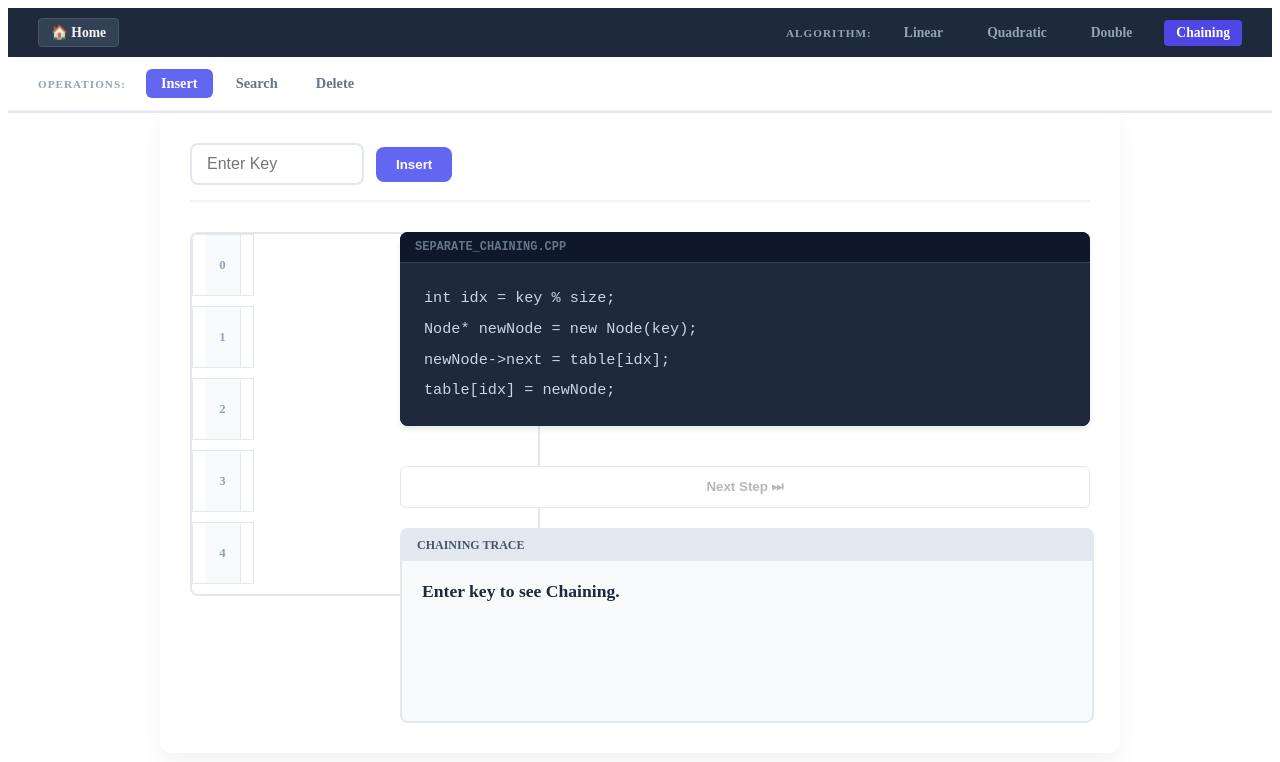
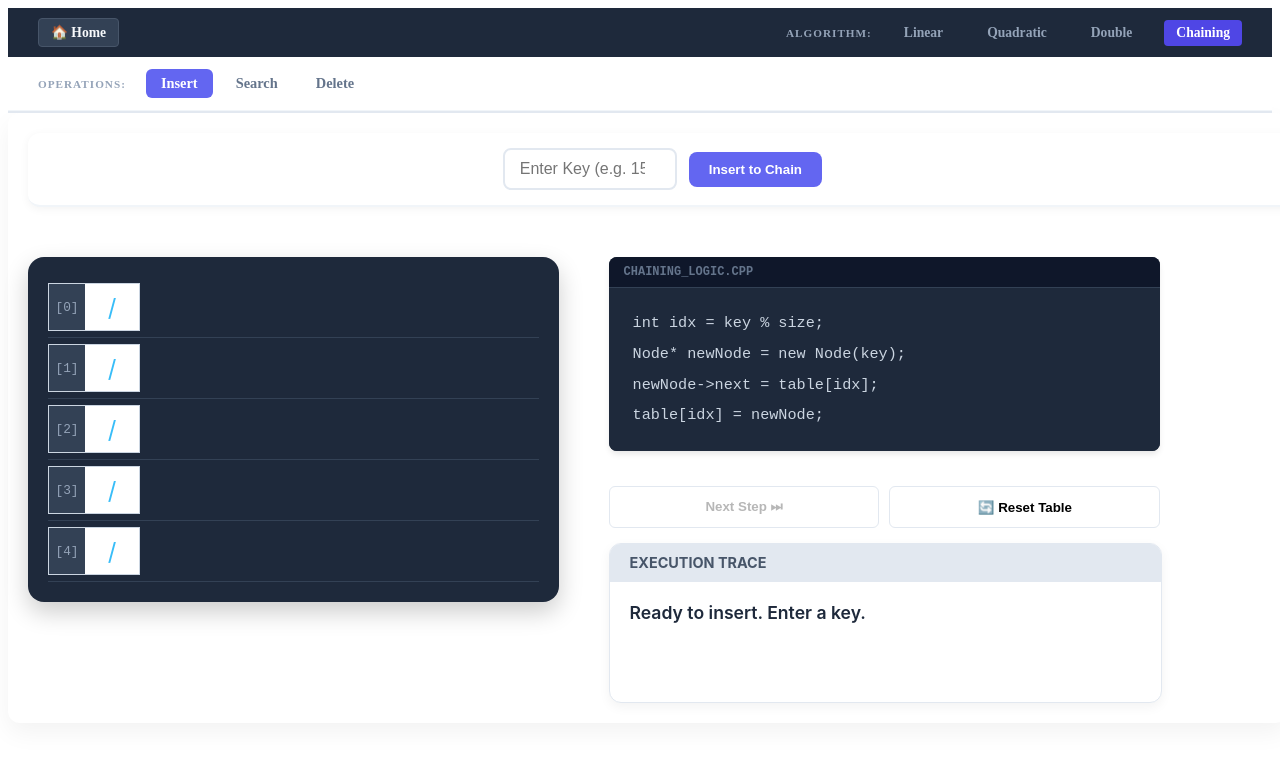
Before and after one commit to Mustaqeem-Codes/DSA_Insight, a React (Vite) app: page /chaining/chaining-insert in a window 1280 px wide. Shown: the top 762 px of the page. Built offline with nearby package versions, Linux system fonts and the light colour scheme.

Commit message:
Hashing style changed

```diff
--- a/src/components/ChainingInsert.jsx
+++ b/src/components/ChainingInsert.jsx
@@ -1,33 +1,21 @@
-import React, { useState, useEffect } from "react";
-import "../styles/LinearHashing.css"; // Using established styles
+import React, { useState } from "react";
+import "../styles/ChainHashing.css";
 
-const TABLE_SIZE = 5; // Smaller size to show chaining clearly
+const TABLE_SIZE = 5;
 
 const chainingCppCode = [
   { line: "int idx = key % size;", desc: "Calculate the bucket index." },
   { line: "Node* newNode = new Node(key);", desc: "Create a new list node." },
-  {
-    line: "newNode->next = table[idx];",
-    desc: "Point new node to the current head (Insert at front).",
-  },
-  {
-    line: "table[idx] = newNode;",
-    desc: "Update bucket head to point to the new node.",
-  },
+  { line: "newNode->next = table[idx];", desc: "Point new node to current head." },
+  { line: "table[idx] = newNode;", desc: "Update bucket head to new node." },
 ];
 
 const ChainingInsert = () => {
-  // Table is now an array of arrays (representing lists)
-  const [table, setTable] = useState(
-    Array(TABLE_SIZE)
-      .fill([])
-      .map(() => [])
-  );
+  const [table, setTable] = useState(Array(TABLE_SIZE).fill([]).map(() => []));
   const [inputValue, setInputValue] = useState("");
   const [currentStep, setCurrentStep] = useState(-1);
   const [activeIdx, setActiveIdx] = useState(null);
-  const [status, setStatus] = useState("Enter key to see Chaining.");
-
+  const [status, setStatus] = useState("Ready to insert. Enter a key.");
   const [activeKey, setActiveKey] = useState(null);
   const [isProcessing, setIsProcessing] = useState(false);
 
@@ -39,34 +27,32 @@ const ChainingInsert = () => {
     setCurrentStep(0);
     const idx = key % TABLE_SIZE;
     setActiveIdx(idx);
-    setStatus(`Step 1: h(${key}) = ${idx}. Target bucket is Index ${idx}.`);
+    setStatus(`Step 1: Hashing key ${key}... Index = ${key} % ${TABLE_SIZE} = ${idx}.`);
   };
 
   const handleNextStep = () => {
     switch (currentStep) {
       case 0:
         setCurrentStep(1);
-        setStatus(`Step 2: Creating a new node for ${activeKey}.`);
+        setStatus(`Step 2: Allocating memory for node containing ${activeKey}.`);
         break;
       case 1:
         setCurrentStep(2);
-        setStatus(
-          `Step 3: Pointing new node to current head of Bucket ${activeIdx}.`
-        );
+        setStatus(`Step 3: Linking new node's 'next' pointer to head of bucket [${activeIdx}].`);
         break;
       case 2:
-        setCurrentStep(3);
         const newTable = [...table];
-        // Inserting at the front of the chain (Standard Chaining)
         newTable[activeIdx] = [activeKey, ...newTable[activeIdx]];
         setTable(newTable);
-        setStatus(`Step 4: Bucket ${activeIdx} updated. Insertion Complete!`);
+        setCurrentStep(3);
+        setStatus(`Step 4: Success! Bucket [${activeIdx}] head updated to new node.`);
         break;
       case 3:
         setIsProcessing(false);
         setCurrentStep(-1);
         setActiveIdx(null);
         setInputValue("");
+        setStatus("Insertion complete. Enter another key.");
         break;
       default:
         break;
@@ -82,110 +68,62 @@ const ChainingInsert = () => {
             value={inputValue}
             onChange={(e) => setInputValue(e.target.value)}
             disabled={isProcessing}
-            placeholder="Enter Key"
+            placeholder="Enter Key (e.g. 15)"
           />
-          <button
-            className="btn-insert"
-            onClick={startInsertion}
-            disabled={isProcessing}
-          >
-            Insert
+          <button className="btn-insert" onClick={startInsertion} disabled={isProcessing}>
+            Insert to Chain
           </button>
         </div>
       </div>
 
       <div className="viz-body">
-        {/* Table Column - Modified for Chains */}
-        <div className="table-column" style={{ minWidth: "350px" }}>
-          <div className="hash-array">
+        {/* LEFT COLUMN: Visualization */}
+        <div className="table-column">
+          <div className="chaining-memory-stack">
             {table.map((chain, i) => (
-              <div
-                key={i}
-                className="chain-row"
-                style={{
-                  display: "flex",
-                  alignItems: "center",
-                  marginBottom: "10px",
-                }}
-              >
-                {/* The Array Slot */}
-                <div
-                  className={`hash-slot ${activeIdx === i ? "slot-green" : ""}`}
-                  style={{ minWidth: "60px" }}
-                >
-                  <span className="slot-idx">{i}</span>
+              <div key={i} className="chain-row-container">
+                <div className={`chain-array-slot ${activeIdx === i ? "active-bucket" : ""}`}>
+                  <div className="bucket-idx">[{i}]</div>
+                  <div className="bucket-ptr">{chain.length > 0 ? "•" : "/"}</div>
                 </div>
-
-                {/* The Visual Linked List Chain */}
-                <div
-                  className="chain-items"
-                  style={{
-                    display: "flex",
-                    alignItems: "center",
-                    marginLeft: "10px",
-                  }}
-                >
-                  {chain.length > 0 && (
-                    <span style={{ marginRight: "10px" }}>→</span>
-                  )}
+                <div className="chain-list-area">
                   {chain.map((val, nodeIdx) => (
-                    <React.Fragment key={nodeIdx}>
-                      <div
-                        className="node"
-                        style={{
-                          border: "2px solid #6366f1",
-                          padding: "5px 10px",
-                          borderRadius: "4px",
-                          background: "#e0e7ff",
-                          fontWeight: "bold",
-                        }}
-                      >
+                    <div key={nodeIdx} className="node-wrapper">
+                      <div className="node-arrow">→</div>
+                      <div className={`node-box ${currentStep === 3 && activeIdx === i && nodeIdx === 0 ? "node-new" : ""}`}>
                         {val}
                       </div>
-                      {nodeIdx < chain.length - 1 && (
-                        <span style={{ margin: "0 5px" }}>→</span>
-                      )}
-                    </React.Fragment>
+                    </div>
                   ))}
-                  {chain.length > 0 && (
-                    <span style={{ marginLeft: "10px", color: "#94a3b8" }}>
-                      NULL
-                    </span>
-                  )}
+                  {chain.length > 0 && <div className="node-null">NULL</div>}
                 </div>
               </div>
             ))}
           </div>
         </div>
 
-        {/* Logic Column */}
+        {/* RIGHT COLUMN: Code + Controls + Trace */}
         <div className="logic-column">
           <div className="cpp-card">
-            <div className="cpp-header">separate_chaining.cpp</div>
+            <div className="cpp-header">chaining_logic.cpp</div>
             <div className="cpp-content">
               {chainingCppCode.map((lineObj, idx) => (
-                <div
-                  key={idx}
-                  className={`cpp-line ${
-                    currentStep === idx ? "cpp-active" : ""
-                  }`}
-                >
+                <div key={idx} className={`cpp-line ${currentStep === idx ? "cpp-active" : ""}`}>
                   <code>{lineObj.line}</code>
                 </div>
               ))}
             </div>
           </div>
+
           <div className="viz-controls">
-            <button
-              className="ctrl-btn next"
-              onClick={handleNextStep}
-              disabled={!isProcessing}
-            >
+            <button className="ctrl-btn next" onClick={handleNextStep} disabled={!isProcessing}>
               Next Step ⏭
             </button>
+            <button className="ctrl-btn stop" onClick={() => window.location.reload()}>🔄 Reset Table</button>
           </div>
+
           <div className="description-card">
-            <div className="desc-header">Chaining Trace</div>
+            <div className="desc-header">Execution Trace</div>
             <div className="desc-content">
               <p>{status}</p>
             </div>
--- /dev/null
+++ b/src/styles/ChainHashing.css
@@ -0,0 +1,152 @@
+/* --- Global Wrapper --- */
+.linear-hashing-wrapper {
+  width: 98%;
+  max-width: 1800px;
+  margin: 0 auto;
+  padding: 20px;
+  display: flex;
+  flex-direction: column;
+  gap: 20px;
+  font-family: 'Inter', sans-serif;
+}
+
+.viz-header {
+  width: 100%;
+  display: flex;
+  justify-content: center;
+  padding: 15px;
+  background: white;
+  border-radius: 12px;
+  box-shadow: 0 2px 10px rgba(0,0,0,0.05);
+}
+
+/* --- The 50/50 Split Body --- */
+.viz-body {
+  display: flex;
+  flex-direction: row;
+  width: 99%;
+  gap: 90px;
+  min-height: 400px;
+}
+
+.table-column {
+  flex: 0 0 40%;
+  display: flex;
+  flex-direction: column;
+}
+
+.logic-column {
+  flex: 0 0 45%;
+  display: flex;
+  flex-direction: column;
+  gap: 15px; /* Tightened gap for a unified look */
+}
+
+/* --- Visualization Design --- */
+.chaining-memory-stack {
+  width: 100%;
+  background: #1e293b;
+  padding: 20px;
+  border-radius: 16px;
+  box-shadow: 0 10px 25px rgba(0,0,0,0.2);
+}
+
+.chain-row-container {
+  display: flex;
+  align-items: center;
+  height: 60px;
+  border-bottom: 1px solid #334155;
+}
+
+.chain-array-slot {
+  width: 90px;
+  height: 46px;
+  display: flex;
+  background: white;
+  border: 1px solid #cbd5e1;
+}
+
+.bucket-idx {
+  width: 40%;
+  background: #334155;
+  color: #94a3b8;
+  display: flex;
+  align-items: center;
+  justify-content: center;
+  font-size: 0.8rem;
+  font-family: monospace;
+}
+
+.bucket-ptr {
+  width: 60%;
+  display: flex;
+  align-items: center;
+  justify-content: center;
+  font-size: 1.5rem;
+  color: #38bdf8;
+}
+
+.active-bucket {
+  border: 3px solid #fde047;
+  transform: scale(1.02);
+  z-index: 2;
+}
+
+.chain-list-area {
+  display: flex;
+  align-items: center;
+  overflow-x: auto;
+  padding-left: 10px;
+  flex: 1;
+}
+
+.node-box {
+  min-width: 55px;
+  height: 38px;
+  background: #ffffff;
+  border: 2px solid #6366f1;
+  border-radius: 6px;
+  display: flex;
+  align-items: center;
+  justify-content: center;
+  font-weight: 800;
+  color: #1e293b;
+}
+
+.node-new {
+  background: #dcfce7;
+  border-color: #22c55e;
+  animation: nodePop 0.4s ease-out;
+}
+
+/* --- Unified Logic/Trace Column Styles --- */
+.description-card {
+  width: 100%; /* Now fills the right column */
+  background: white;
+  border-radius: 12px;
+  border: 1px solid #e2e8f0;
+  box-shadow: 0 4px 12px rgba(0,0,0,0.05);
+  margin-top: auto; /* Pushes trace to the bottom of the logic column */
+}
+
+.desc-header {
+  background: #f8fafc;
+  padding: 10px 20px;
+  border-bottom: 1px solid #e2e8f0;
+  font-weight: 700;
+  color: #6366f1;
+  font-size: 0.9rem;
+}
+
+.desc-content {
+  padding: 20px;
+  text-align: left;
+  font-size: 1rem;
+  color: #334155;
+  min-height: 80px;
+}
+
+@keyframes nodePop {
+  0% { transform: scale(0.5); opacity: 0; }
+  100% { transform: scale(1); opacity: 1; }
+}
```
